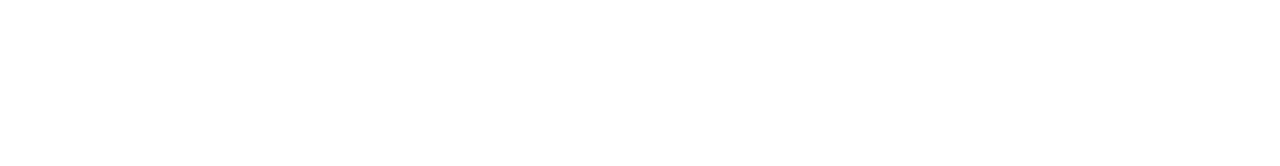
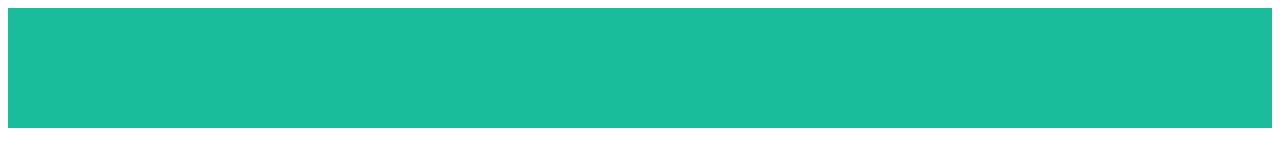
Before and after one commit to Guadeloupe33/Homework3-, a plain HTML site: page index.html in a window 1280 px wide. Drawn offline with Linux system fonts and the light colour scheme.

Commit message:
added header and linked css and javacript

```diff
--- a/index.html
+++ b/index.html
@@ -3,9 +3,19 @@
 <head>
     <meta charset="UTF-8">
     <meta name="viewport" content="width=device-width, initial-scale=1.0">
-    <title>Document</title>
+    <title>homework 3</title>
+    <link rel="stylesheet" type="text/css" href="style.css"/>
+    <script src="script.js"> </script>
+
 </head>
+
 <body>
+    <main>
+         <header class="header">
+
+         </header>
+
+    </main>
 
 </body>
 </html>
--- a/style.css
+++ b/style.css
@@ -0,0 +1,7 @@
+.header {
+    padding: 60px;
+    text-align: center;
+    background: #1abc9c;
+    color: white;
+    font-size: 30px;
+  }
```
